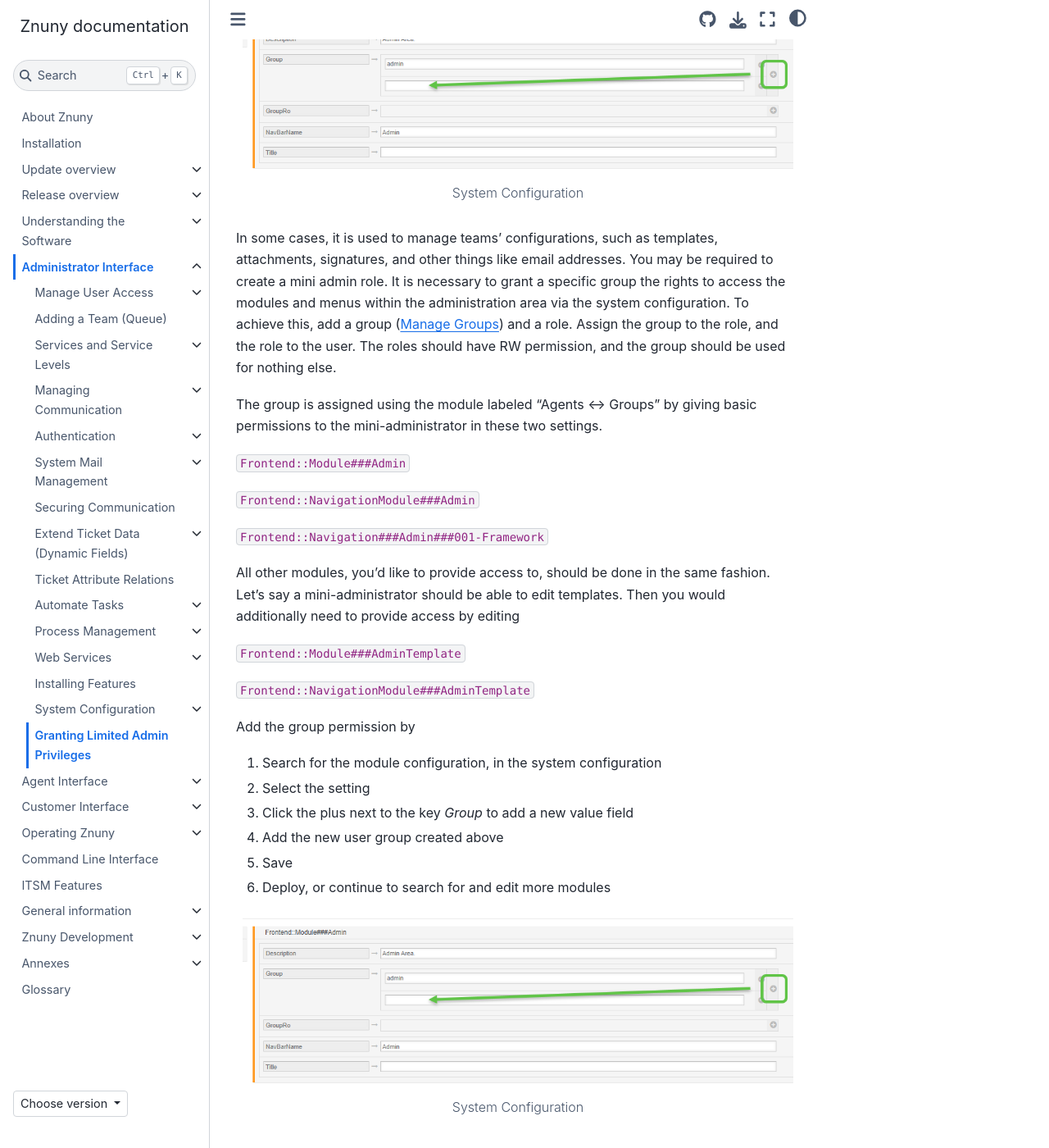
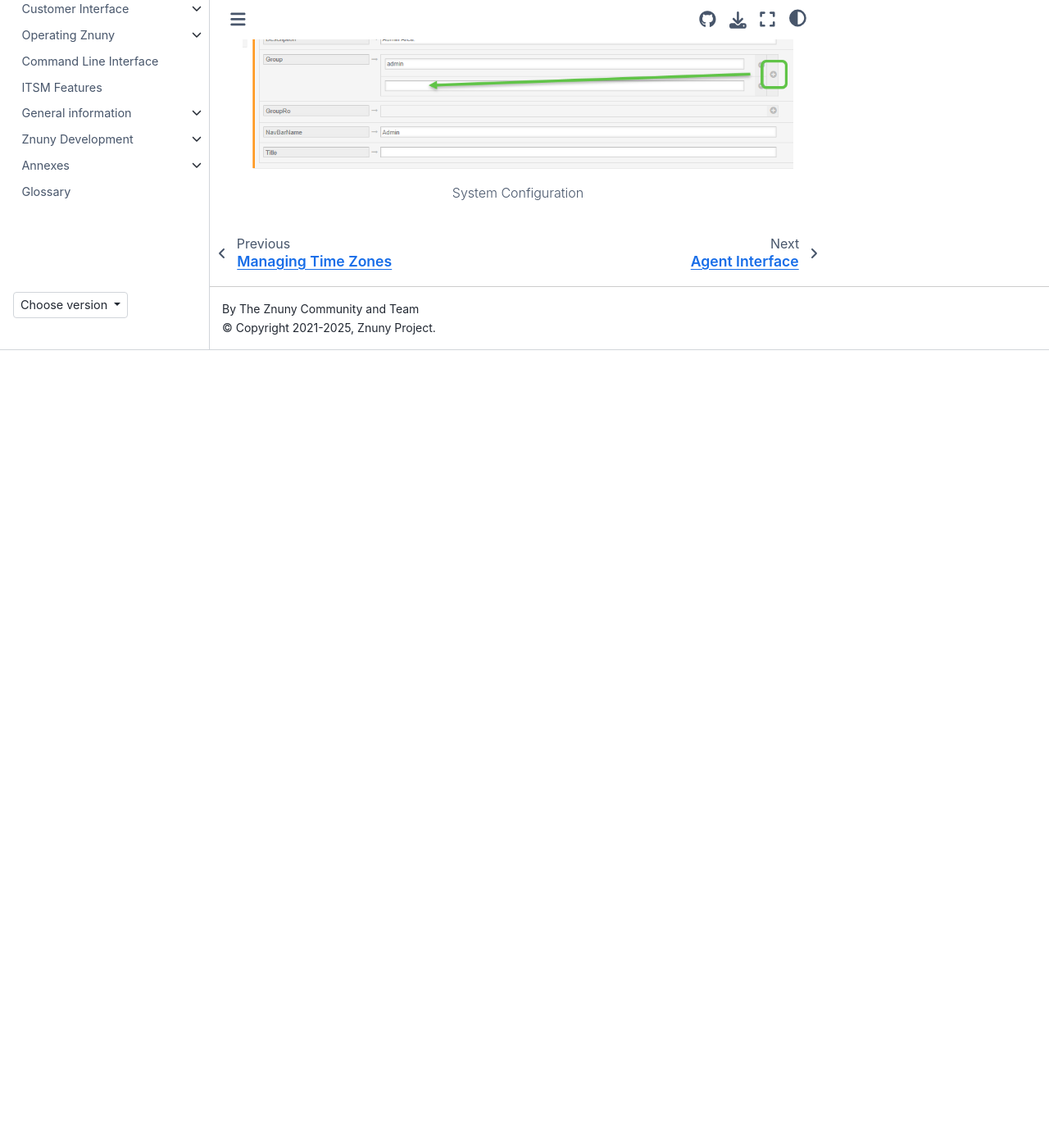
Before and after one commit to znuny/manual, a Sphinx documentation site: the page built from source/admin/miniadmin/index.rst, in a window 1280 px wide and 1400 px high, scrolled down 973 px. Shown: the whole window at 82% size. Built offline with Sphinx 7.4.7 and the Sphinx Book theme 1.1.4, drawn with Linux system fonts in a browser that asks for light colours; after the commit the page ends 1392 px from its top, so only the background shows below that.

```diff
--- a/source/admin/miniadmin/index.rst
+++ b/source/admin/miniadmin/index.rst
@@ -30,36 +30,3 @@ Add the group permission by
     :alt: Edit Group Settings
 
     System Configuration
-=======
-Granting Limited Admin Privileges
-#################################
-
-In some cases, it is used to manage teams' configurations, such as templates, attachments, signatures, and other things like email addresses. You may be required to create a mini admin role. It is necessary to grant a specific group the rights to access the modules and menus within the administration area via the system configuration. To achieve this, add a group (:ref:`PageNavigation admin_groups_index`) and a role. Assign the group to the role, and the role to the user. The roles should have RW permission, and the group should be used for nothing else.
-
-The group is assigned using the module labeled "Agents ↔ Groups" by giving basic permissions to the mini-administrator in these two settings.
-
-``Frontend::Module###Admin``
-
-``Frontend::NavigationModule###Admin``
-
-``Frontend::Navigation###Admin###001-Framework``
-
-All other modules, you'd like to provide access to, should be done in the same fashion. Let's say a mini-administrator should be able to edit templates. Then you would additionally need to provide access by editing
-
-``Frontend::Module###AdminTemplate``
-
-``Frontend::NavigationModule###AdminTemplate``
-
-Add the group permission by
-
-1. Search for the module configuration, in the system configuration
-2. Select the setting
-3. Click the plus next to the key `Group` to add a new value field
-4. Add the new user group created above
-5. Save
-6. Deploy, or continue to search for and edit more modules
-
-.. figure:: images/admin_mini_admin_group_add.png
-    :alt: Edit Group Settings
-
-    System Configuration
--- a/source/admin/webservices/transport/index.rst
+++ b/source/admin/webservices/transport/index.rst
@@ -218,12 +218,13 @@ Authentication Options
 .. _PageNavigation admin_webservices_transport_authentication:
 
 SOAP
-^^^^
+~~~~
 
 1. HTTPBasic Auth
 2. NTLM
 
 REST
+~~~~
 
 1. HTTPBasic Auth
 2. JWT Token
--- a/source/annexes/placeholders/index.rst
+++ b/source/annexes/placeholders/index.rst
@@ -1,6 +1,7 @@
+.. _PageNavigation annexes_placeholders_index:
+
 Placeholder Tags
 ################
-.. _PageNavigation annexes_placeholders_index:
 
 Placeholders can be used in many parts of the system to represent the use-case-specific information retrieved from respective ticket data.
 
--- a/source/releases/index.rst
+++ b/source/releases/index.rst
@@ -20,6 +20,7 @@ Overview
 .. toctree::
    :maxdepth: 1
 
+   6_5_15/index
    6_5_14/index
    6_5_13/index
    6_5_12/index
--- a/source/releases/installupdate/install.rst
+++ b/source/releases/installupdate/install.rst
@@ -82,10 +82,10 @@ Install the RPM via `YUM <https://en.wikipedia.org/wiki/Yum_(software)>`_
 .. code-block::
 
   # Znuny LTS (modify version to latest see: https://download.znuny.org/releases/RPMS/rhel/7/)
-  yum install -y https://download.znuny.org/releases/RPMS/rhel/7/znuny-6.5.14-01.noarch.rpm
+  yum install -y https://download.znuny.org/releases/RPMS/rhel/7/znuny-6.5.15-01.noarch.rpm
 
   # Znuny 6.5
-  yum install -y https://download.znuny.org/releases/RPMS/rhel/7/znuny-6.5.14-01.noarch.rpm
+  yum install -y https://download.znuny.org/releases/RPMS/rhel/7/znuny-6.5.15-01.noarch.rpm
 
 
 Install From Source
```
Also changed, not shown: other parts of source/releases/installupdate/install.rst (+1 -1 lines), source/releases/6_5_15/index.rst (added, +35 -0 lines), source/releases/installupdate/update/update-6.5.rst (+7 -7 lines).
